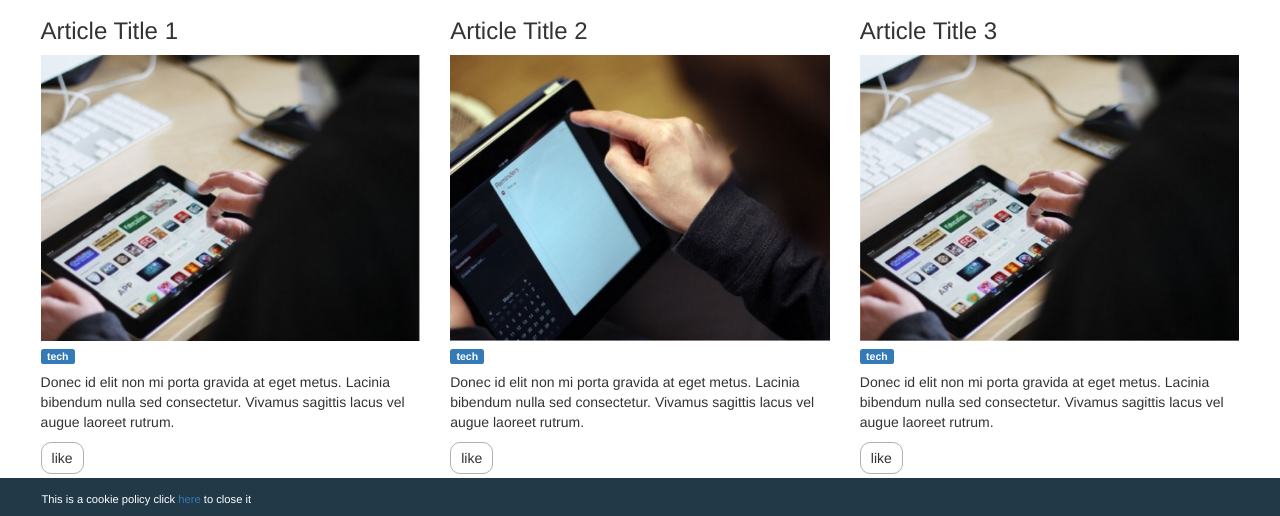
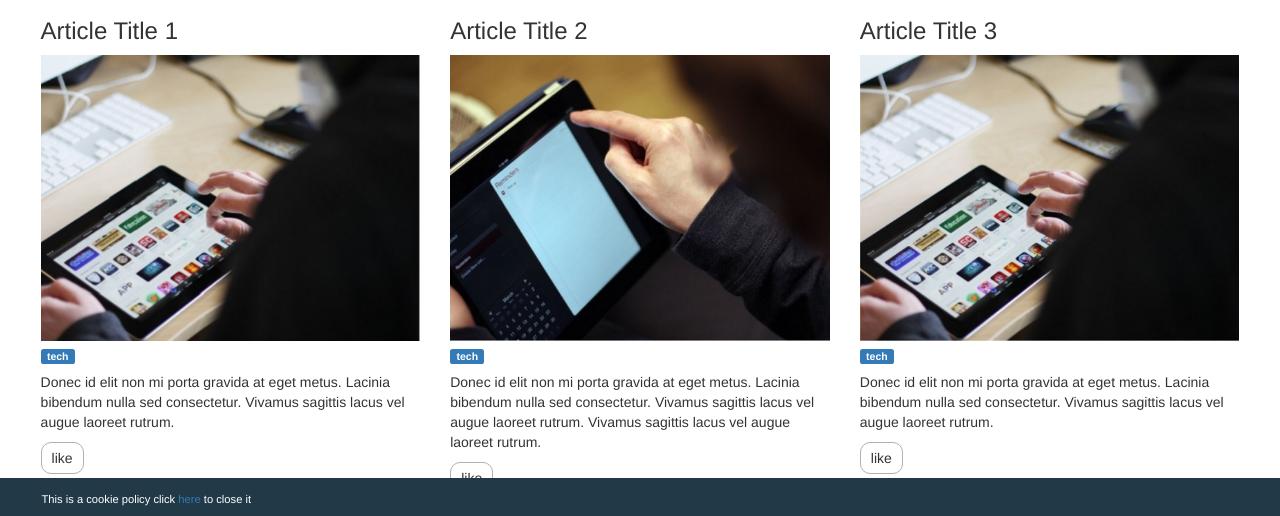
Before and after one commit to VincenzoCaserta/ProgettoFrontEnd, a plain HTML site: page Progetto/src/index.html in a window 1280 px wide. Shown: the part 282-798 px from the top of the page. Drawn offline with nearby package versions, Linux system fonts and the light colour scheme.

Commit message:
Fix Article Bug

```diff
--- a/Progetto/src/index.html
+++ b/Progetto/src/index.html
@@ -69,7 +69,8 @@
       <p>Donec id elit non mi porta gravida at
         eget metus. Lacinia bibendum nulla
         sed consectetur. Vivamus sagittis lacus
-        vel augue laoreet rutrum.</p>
+        vel augue laoreet rutrum. Vivamus sagittis
+        lacus vel augue laoreet rutrum.</p>
         <span class="span-like" id="like2">like</span>
 
       </article>
@@ -87,7 +88,7 @@
 
         </article>
 
-    <!--    <article class="clearfix visible-sm-block visible-md-block visible-lg-block"></article> -->
+        <article class="clearfix visible-md-block visible-lg-block"></article>
 
         <article class="col-xs-12 col-sm-6 col-md-4 col-lg-4">
           <h3>Article Title 4</h3>
```
